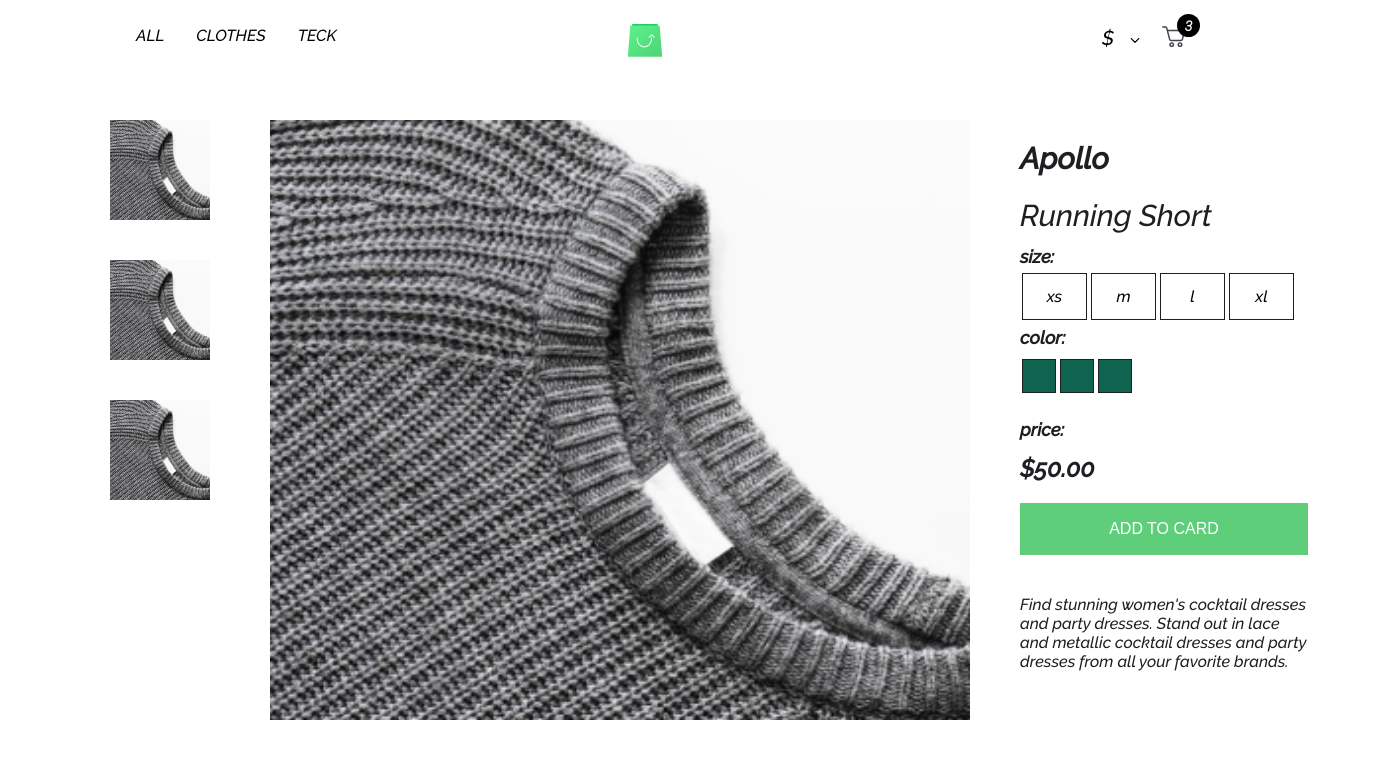
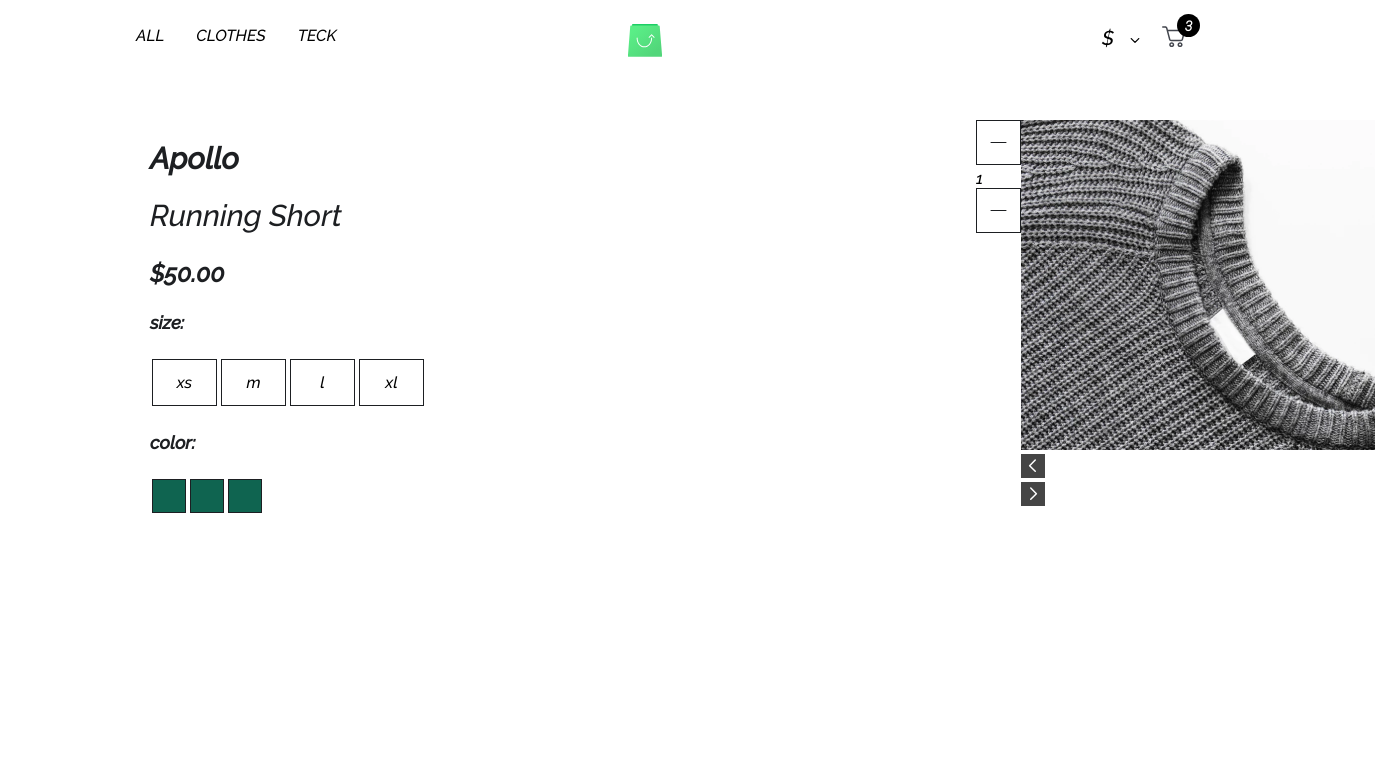
Before and after one commit to shaimaayosef/shimaa-sayed-scandiProject, a React (Create React App) app: page / in a window 1280 px wide. Shown: the top 758 px of the page, 1390 px wide, since content can reach past the window. Built offline with nearby package versions, Linux system fonts and the light colour scheme.

Commit message:
update ui

```diff
--- a/src/App.js
+++ b/src/App.js
@@ -1,8 +1,8 @@
 import React, { Component } from "react";
-// import ProductCart from "./componants/cart/ProductCart";
+import ProductCart from "./componants/cart/ProductCart";
 // import CardContainer from "./componants/card/CardContainer";
 import Navbar from "./componants/navbar/Navbar";
-import ProductView from "./componants/product view/ProductView";
+// import ProductView from "./componants/product view/ProductView";
 
 class App extends Component {
   render() {
@@ -10,8 +10,8 @@ class App extends Component {
       <div>
         <Navbar />
         {/* <CardContainer /> */}
-        <ProductView />
-        {/* <ProductCart /> */}
+        {/* <ProductView /> */}
+        <ProductCart />
       </div>
     );
   }
```
